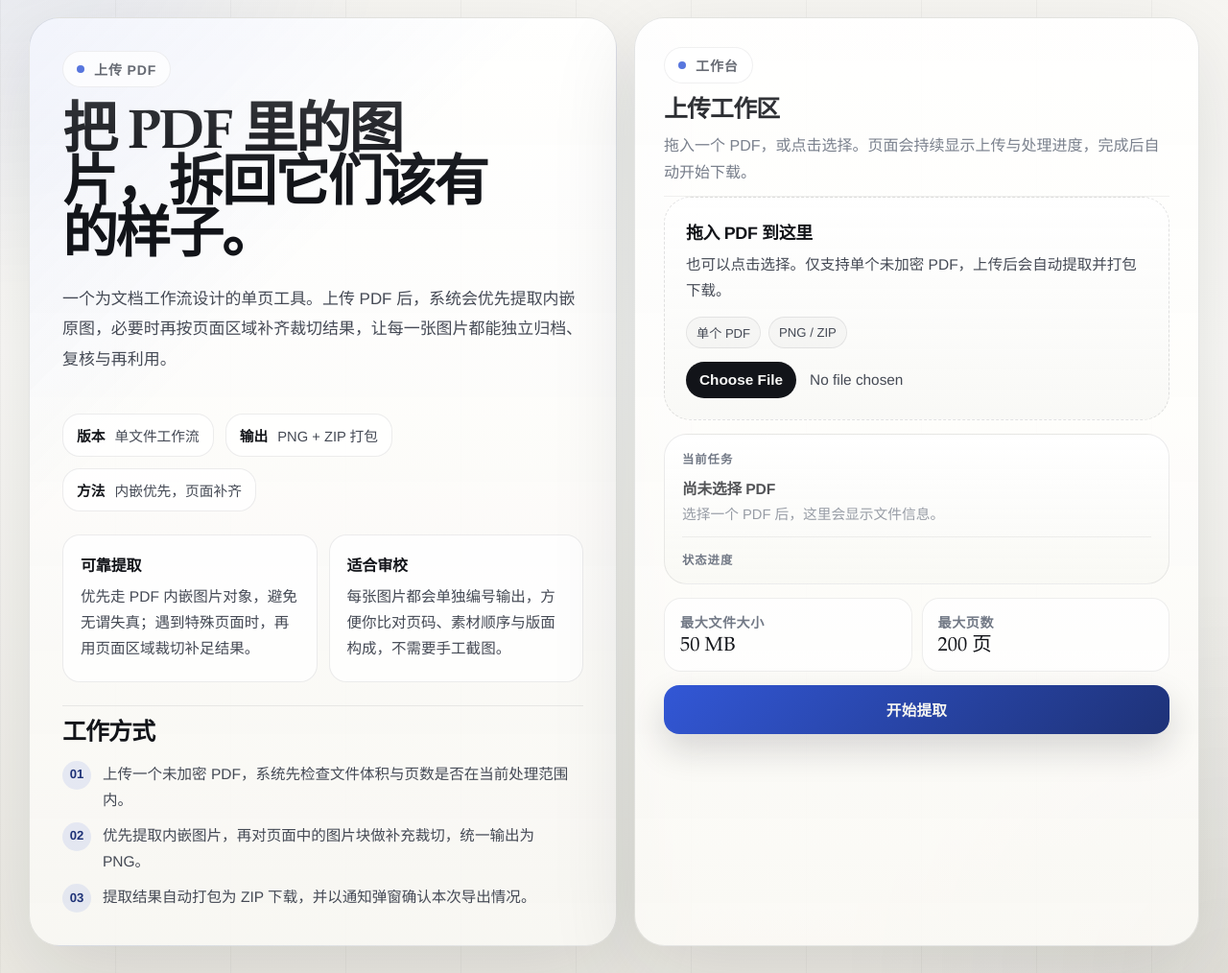
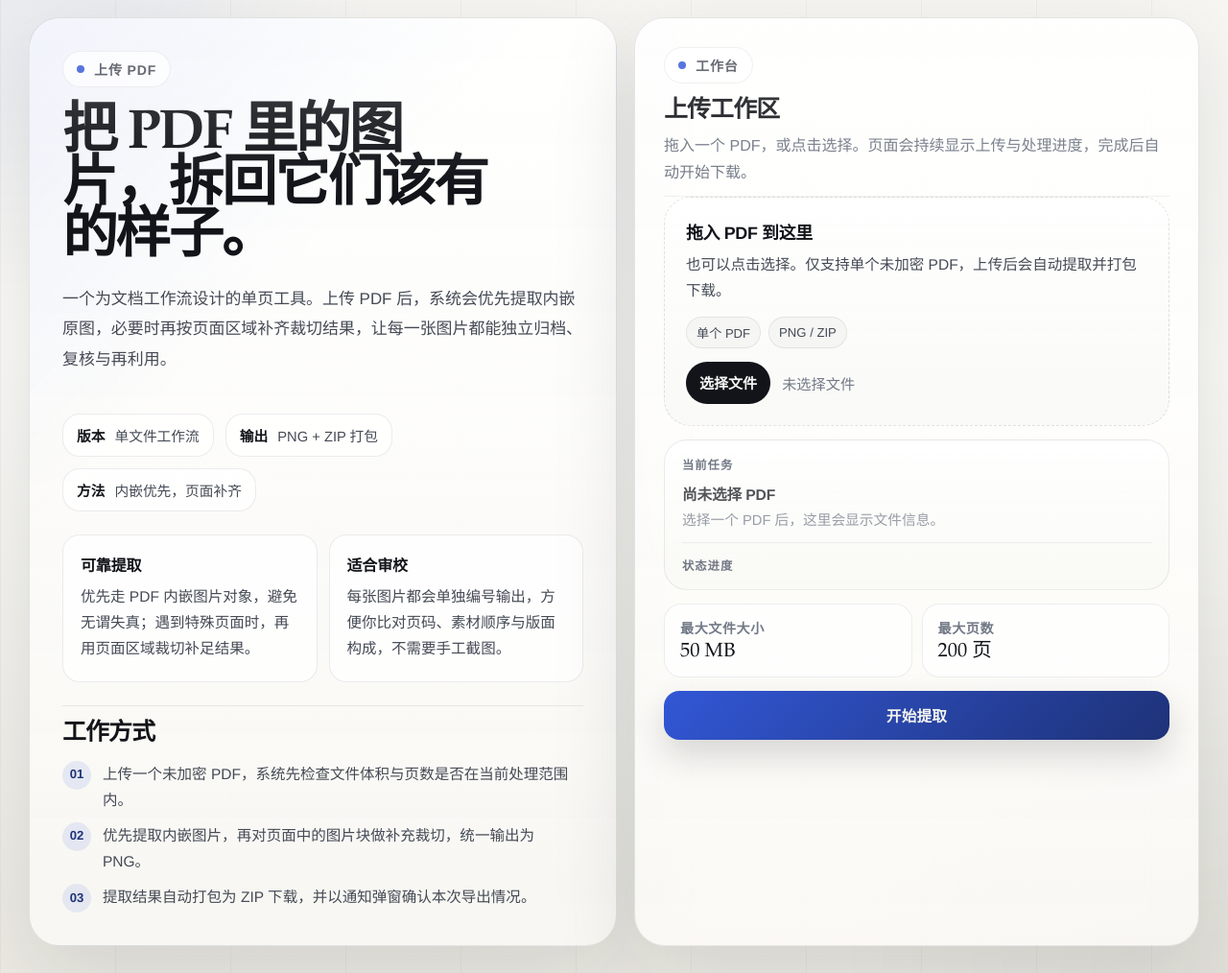
Before and after one commit to derekcoo/pdf-image-extractor, a FastAPI app: page /?lang=zh in a window 1280 px wide. Shown: the part 105-1119 px from the top of the page at 96% size. Run offline with FastAPI, Linux system fonts and the light colour scheme; some libraries are stand-ins or nearby versions.

Commit message:
fix: localize file picker copy

```diff
--- a/pic_extractor/main.py
+++ b/pic_extractor/main.py
@@ -69,6 +69,8 @@ TRANSLATIONS: dict[str, dict[str, Any]] = {
             "intro": "拖入一个 PDF，或点击选择。页面会持续显示上传与处理进度，完成后自动开始下载。",
             "dropzone_title": "拖入 PDF 到这里",
             "dropzone_hint": "也可以点击选择。仅支持单个未加密 PDF，上传后会自动提取并打包下载。",
+            "file_picker_button": "选择文件",
+            "file_picker_empty": "未选择文件",
             "badges": ["单个 PDF", "PNG / ZIP"],
             "current_file_title": "当前任务",
             "empty_file_title": "尚未选择 PDF",
@@ -210,6 +212,8 @@ TRANSLATIONS: dict[str, dict[str, Any]] = {
             "intro": "Drop in a PDF or choose a file. The page will keep upload and processing states visible, then start the ZIP download automatically when it is ready.",
             "dropzone_title": "Drop a PDF here",
             "dropzone_hint": "You can also click to choose a file. Only one unencrypted PDF is supported at a time, and extraction starts automatically after upload.",
+            "file_picker_button": "Choose file",
+            "file_picker_empty": "No file selected",
             "badges": ["Single PDF", "PNG / ZIP"],
             "current_file_title": "Current file",
             "empty_file_title": "No PDF selected yet",
--- a/pic_extractor/templates/index.html
+++ b/pic_extractor/templates/index.html
@@ -411,25 +411,42 @@
       }
 
       input[type="file"] {
-        width: 100%;
+        position: absolute;
+        width: 1px;
+        height: 1px;
+        padding: 0;
+        margin: -1px;
+        overflow: hidden;
+        clip: rect(0, 0, 0, 0);
+        white-space: nowrap;
+        border: 0;
+      }
+
+      .file-picker {
+        display: inline-flex;
+        align-items: center;
+        gap: 12px;
+        width: fit-content;
+        min-height: 44px;
         color: var(--ink-soft);
-        font-size: 0.96rem;
-      }
-
-      input[type="file"]::file-selector-button {
-        margin-right: 14px;
-        border: 0;
+      }
+
+      .file-picker-button {
+        min-height: 44px;
+        padding: 10px 14px;
         border-radius: 999px;
         background: var(--ink);
         color: #f8f8f6;
-        padding: 10px 14px;
+        font-size: 0.94rem;
         font-weight: 700;
-        cursor: pointer;
-        transition: opacity 180ms ease;
-      }
-
-      input[type="file"]::file-selector-button:hover {
-        opacity: 0.9;
+        line-height: 1;
+        display: inline-flex;
+        align-items: center;
+      }
+
+      .file-picker-name {
+        color: var(--ink-faint);
+        font-size: 0.95rem;
       }
 
       .workflow-panel {
@@ -1083,6 +1100,10 @@
                 {% for badge in t.workbench.badges %}
                 <span class="dropzone-badge">{{ badge }}</span>
                 {% endfor %}
+              </div>
+              <div class="file-picker" aria-hidden="true">
+                <span class="file-picker-button">{{ t.workbench.file_picker_button }}</span>
+                <span id="file-picker-name" class="file-picker-name">{{ t.workbench.file_picker_empty }}</span>
               </div>
               <input id="file-input" name="file" type="file" accept="application/pdf,.pdf" required />
             </label>
@@ -1203,6 +1224,7 @@
       const form = document.getElementById("extract-form");
       const dropzone = document.getElementById("dropzone");
       const fileInput = document.getElementById("file-input");
+      const filePickerName = document.getElementById("file-picker-name");
       const selectedFile = document.getElementById("selected-file");
       const selectedFileName = document.getElementById("selected-file-name");
       const selectedFileMeta = document.getElementById("selected-file-meta");
@@ -1357,11 +1379,13 @@
         const file = fileInput.files[0];
         if (!file) {
           selectedFile.dataset.visible = "false";
+          filePickerName.textContent = "{{ t.workbench.file_picker_empty }}";
           selectedFileName.textContent = "{{ t.workbench.empty_file_title }}";
           selectedFileMeta.textContent = "{{ t.workbench.empty_file_meta }}";
           return;
         }
         selectedFile.dataset.visible = "true";
+        filePickerName.textContent = file.name;
         selectedFileName.textContent = file.name;
         selectedFileMeta.textContent = `${formatFileSize(file.size)} · ${file.type || "application/pdf"}`;
       }
```
Also changed, not shown: tests/test_app.py (+4 -0 lines).
